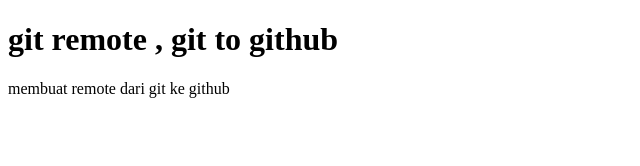
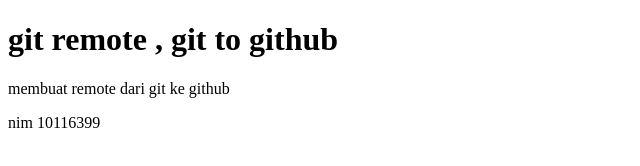
Before and after one commit to fahmiahmadfauzi/git-test-git-to-github, a plain HTML site: page index.html in a window 1280 px wide. Shown: the whole page, without its empty margins (0-640 px from the left). Drawn offline with Linux system fonts and the light colour scheme.

Commit message:
menambahkan nim

```diff
--- a/index.html
+++ b/index.html
@@ -9,5 +9,6 @@
 <body>
     <h1>git remote , git to github</h1>
     <p>membuat remote dari git ke github</p>
+    <p>nim 10116399</p>
 </body>
 </html>
```
